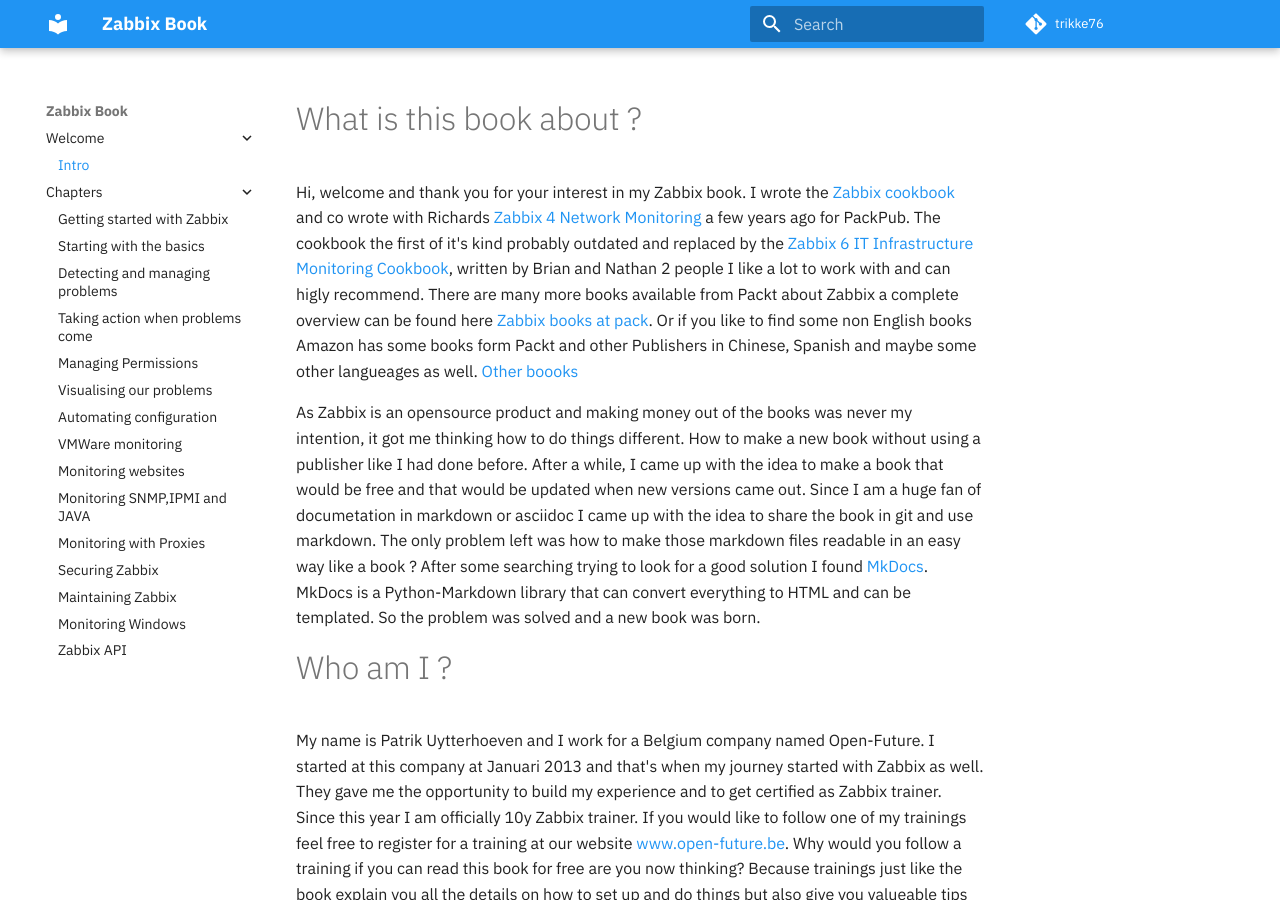
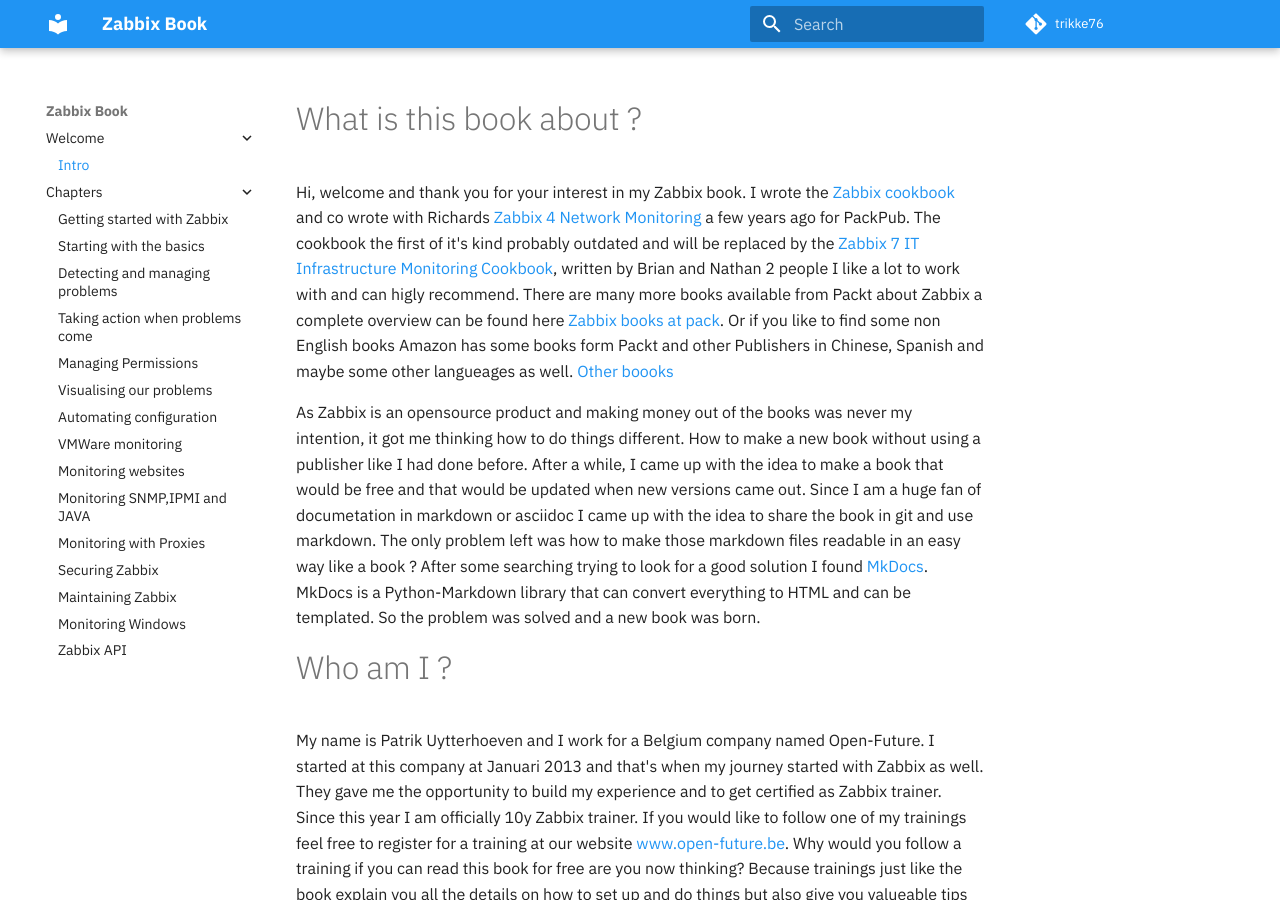
Before and after one commit to Trikke76/Zabbix-Book, an MkDocs documentation site: the page built from docs/index.md, in a window 1280 px wide and 900 px high. Built offline with MkDocs 1.6.1 and Material for MkDocs 9.7.7, drawn with Linux system fonts in a browser that asks for light colours; comment, search, counter and statistics services are not loaded.

Commit message:
replaced cookbook 6 with upcoming 7

```diff
--- a/docs/index.md
+++ b/docs/index.md
@@ -1,6 +1,6 @@
 # What is this book about ?
 
-Hi, welcome and thank you for your interest in my Zabbix book. I wrote the [Zabbix cookbook](https://www.packtpub.com/product/zabbix-cookbook/9781784397586) and co wrote with Richards [Zabbix 4 Network Monitoring](https://www.packtpub.com/product/zabbix-4-network-monitoring-third-edition/9781789340266) a few years ago for PackPub. The cookbook the first of it's kind probably outdated and replaced by the [Zabbix 6 IT Infrastructure Monitoring Cookbook](https://www.packtpub.com/product/zabbix-6-it-infrastructure-monitoring-cookbook-second-edition/9781803246918), written by Brian and Nathan 2 people I like a lot to work with and can higly recommend. There are many more books available from Packt about Zabbix a complete overview can be found here [Zabbix books at pack](https://www.packtpub.com/search?query=zabbix). Or if you like to find some non English books Amazon has some books form Packt and other Publishers in Chinese, Spanish and maybe some other langueages as well. [Other boooks](https://www.amazon.com/s?k=zabbix&crid=3G0JRTVTKS7YU&sprefix=zabbix+%2Caps%2C167&ref=nb_sb_noss_2)
+Hi, welcome and thank you for your interest in my Zabbix book. I wrote the [Zabbix cookbook](https://www.packtpub.com/product/zabbix-cookbook/9781784397586) and co wrote with Richards [Zabbix 4 Network Monitoring](https://www.packtpub.com/product/zabbix-4-network-monitoring-third-edition/9781789340266) a few years ago for PackPub. The cookbook the first of it's kind probably outdated and will be replaced by the [Zabbix 7 IT Infrastructure Monitoring Cookbook](https://www.packtpub.com/product/zabbix-7-it-infrastructure-monitoring-cookbook-third-edition/9781801078320), written by Brian and Nathan 2 people I like a lot to work with and can higly recommend. There are many more books available from Packt about Zabbix a complete overview can be found here [Zabbix books at pack](https://www.packtpub.com/search?query=zabbix). Or if you like to find some non English books Amazon has some books form Packt and other Publishers in Chinese, Spanish and maybe some other langueages as well. [Other boooks](https://www.amazon.com/s?k=zabbix&crid=3G0JRTVTKS7YU&sprefix=zabbix+%2Caps%2C167&ref=nb_sb_noss_2)
 
 As Zabbix is an opensource product and making money out of the books was never my intention, it got me thinking how to do things different.
 How to make a new book without using a publisher like I had done before.
```
